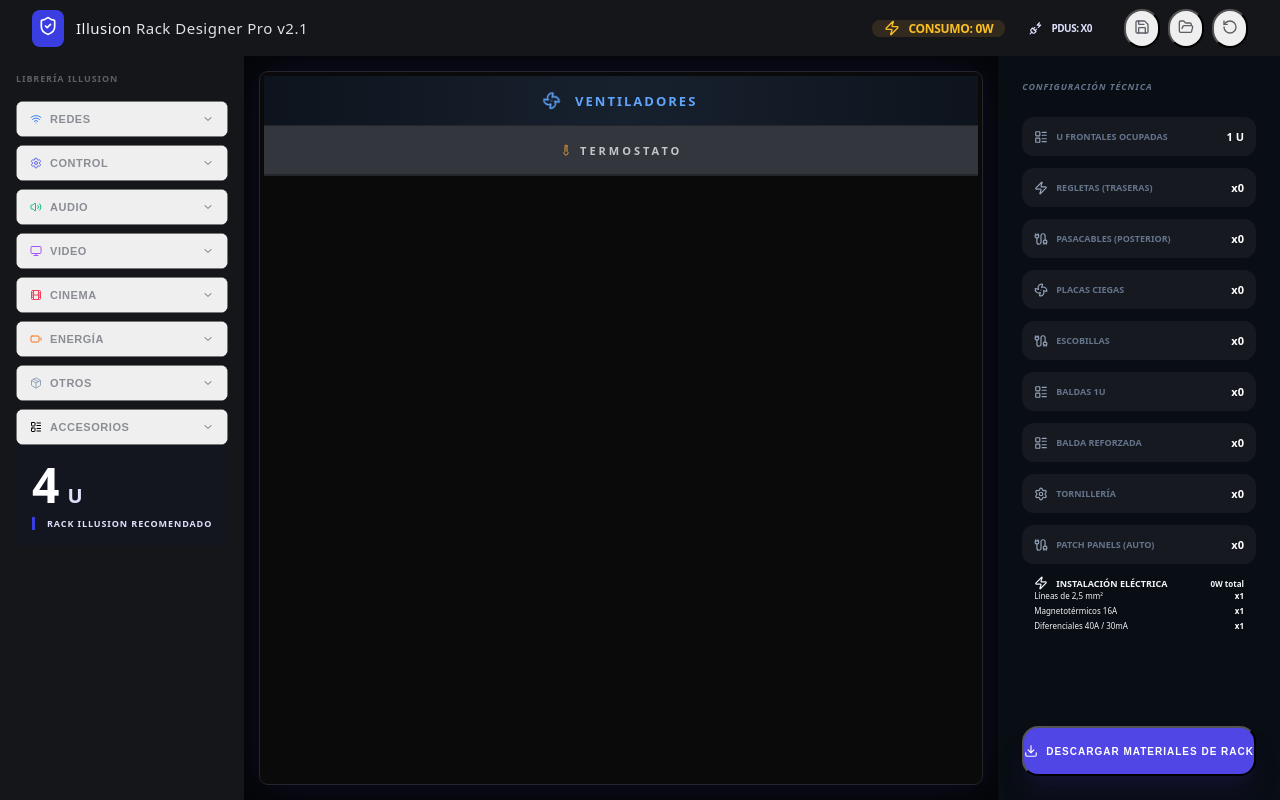
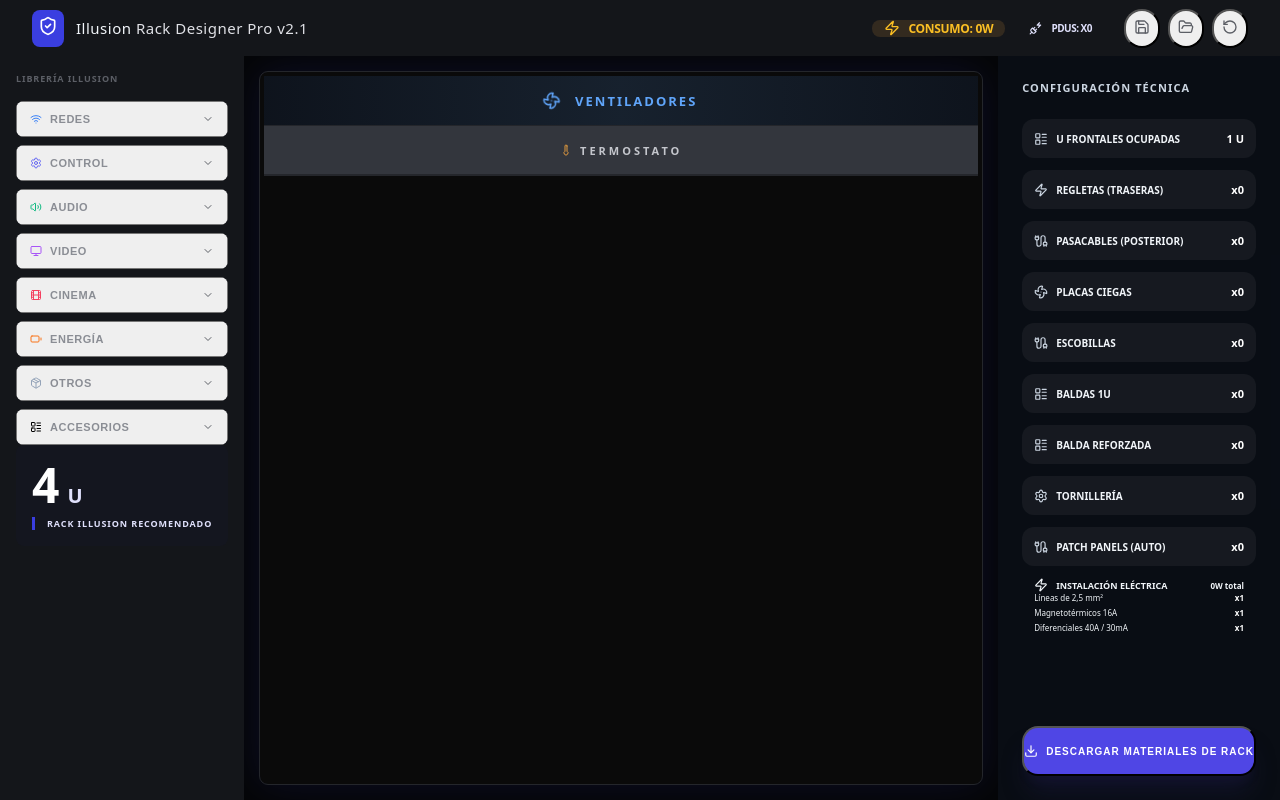
Before and after one commit to jonycusac-bot/illusion-rack-designer, a React (Vite) app: page / in a window 1280 px wide. Built offline with nearby package versions, Linux system fonts and the light colour scheme.

Commit message:
feat: mejorar visibilidad configuracion tecnica - textos mas claros y grandes

```diff
--- a/src/App.jsx
+++ b/src/App.jsx
@@ -930,68 +930,68 @@ export default function App() {
         </section>
 
         <aside className="w-[410px] bg-slate-900/40 border-l border-white/5 flex flex-col shrink-0 p-6 overflow-y-auto custom-scrollbar text-[11px]">
-          <p className="text-[9px] font-black text-slate-500 uppercase tracking-widest mb-6 italic">Configuración Técnica</p>
+          <p className="text-[11px] font-black text-slate-300 uppercase tracking-widest mb-6">Configuración Técnica</p>
           <div className="space-y-3">
              <div className="flex justify-between p-3 bg-white/5 rounded-xl border border-white/5">
                 <div className="flex items-center gap-2">
-                   <LayoutList size={14} className="text-slate-400" />
-                   <span className="text-slate-500 font-bold uppercase text-[9px]">U Frontales Ocupadas</span>
+                   <LayoutList size={14} className="text-slate-300" />
+                   <span className="text-slate-200 font-bold uppercase text-[10px]">U Frontales Ocupadas</span>
                 </div>
                 <span className="font-black text-white">{res.totalUNecesariasFrontales} U</span>
              </div>
              <div className="flex justify-between p-3 bg-white/5 rounded-xl border border-white/5">
                 <div className="flex items-center gap-2">
-                   <Zap size={14} className="text-slate-400" />
-                   <span className="text-slate-500 font-bold uppercase text-[9px]">Regletas (Traseras)</span>
+                   <Zap size={14} className="text-slate-300" />
+                   <span className="text-slate-200 font-bold uppercase text-[10px]">Regletas (Traseras)</span>
                 </div>
                 <span className="font-black text-white">x{res.numRegletasTraseras}</span>
              </div>
              <div className="flex justify-between p-3 bg-white/5 rounded-xl border border-white/5">
                 <div className="flex items-center gap-2">
-                   <Cable size={14} className="text-slate-400" />
-                   <span className="text-slate-500 font-bold uppercase text-[9px]">Pasacables (Posterior)</span>
+                   <Cable size={14} className="text-slate-300" />
+                   <span className="text-slate-200 font-bold uppercase text-[10px]">Pasacables (Posterior)</span>
                 </div>
                 <span className="font-black text-white">x{res.pasacablesTraseros}</span>
              </div>
              <div className="flex justify-between p-3 bg-white/5 rounded-xl border border-white/5">
                 <div className="flex items-center gap-2">
-                   <Fan size={14} className="text-slate-400" />
-                   <span className="text-slate-500 font-bold uppercase text-[9px]">Placas Ciegas</span>
+                   <Fan size={14} className="text-slate-300" />
+                   <span className="text-slate-200 font-bold uppercase text-[10px]">Placas Ciegas</span>
                 </div>
                 <span className="font-black text-white">x{res.numPlacasCiegas}</span>
              </div>
              <div className="flex justify-between p-3 bg-white/5 rounded-xl border border-white/5">
                 <div className="flex items-center gap-2">
-                   <Cable size={14} className="text-slate-400" />
-                   <span className="text-slate-500 font-bold uppercase text-[9px]">Escobillas</span>
+                   <Cable size={14} className="text-slate-300" />
+                   <span className="text-slate-200 font-bold uppercase text-[10px]">Escobillas</span>
                 </div>
                 <span className="font-black text-white">x{res.numEscobillas}</span>
              </div>
              <div className="flex justify-between p-3 bg-white/5 rounded-xl border border-white/5">
                 <div className="flex items-center gap-2">
-                   <LayoutList size={14} className="text-slate-400" />
-                   <span className="text-slate-500 font-bold uppercase text-[9px]">Baldas 1U</span>
+                   <LayoutList size={14} className="text-slate-300" />
+                   <span className="text-slate-200 font-bold uppercase text-[10px]">Baldas 1U</span>
                 </div>
                 <span className="font-black text-white">x{res.numBaldas1U}</span>
              </div>
              <div className="flex justify-between p-3 bg-white/5 rounded-xl border border-white/5">
                 <div className="flex items-center gap-2">
-                   <LayoutList size={14} className="text-slate-400" />
-                   <span className="text-slate-500 font-bold uppercase text-[9px]">Balda Reforzada</span>
+                   <LayoutList size={14} className="text-slate-300" />
+                   <span className="text-slate-200 font-bold uppercase text-[10px]">Balda Reforzada</span>
                 </div>
                 <span className="font-black text-white">x{res.numBaldasReforzadas}</span>
              </div>
              <div className="flex justify-between p-3 bg-white/5 rounded-xl border border-white/5">
                 <div className="flex items-center gap-2">
-                   <Settings size={14} className="text-slate-400" />
-                   <span className="text-slate-500 font-bold uppercase text-[9px]">Tornillería</span>
+                   <Settings size={14} className="text-slate-300" />
+                   <span className="text-slate-200 font-bold uppercase text-[10px]">Tornillería</span>
                 </div>
                 <span className="font-black text-white">x{res.numTornillos}</span>
              </div>
              <div className="flex justify-between p-3 bg-white/5 rounded-xl border border-white/5">
                 <div className="flex items-center gap-2">
-                   <Cable size={14} className="text-slate-400" />
-                   <span className="text-slate-500 font-bold uppercase text-[9px]">Patch Panels (Auto)</span>
+                   <Cable size={14} className="text-slate-300" />
+                   <span className="text-slate-200 font-bold uppercase text-[10px]">Patch Panels (Auto)</span>
                 </div>
                 <span className="font-black text-white">x{equipos.filter(e => e.esAutomatico).length}</span>
              </div>
```
